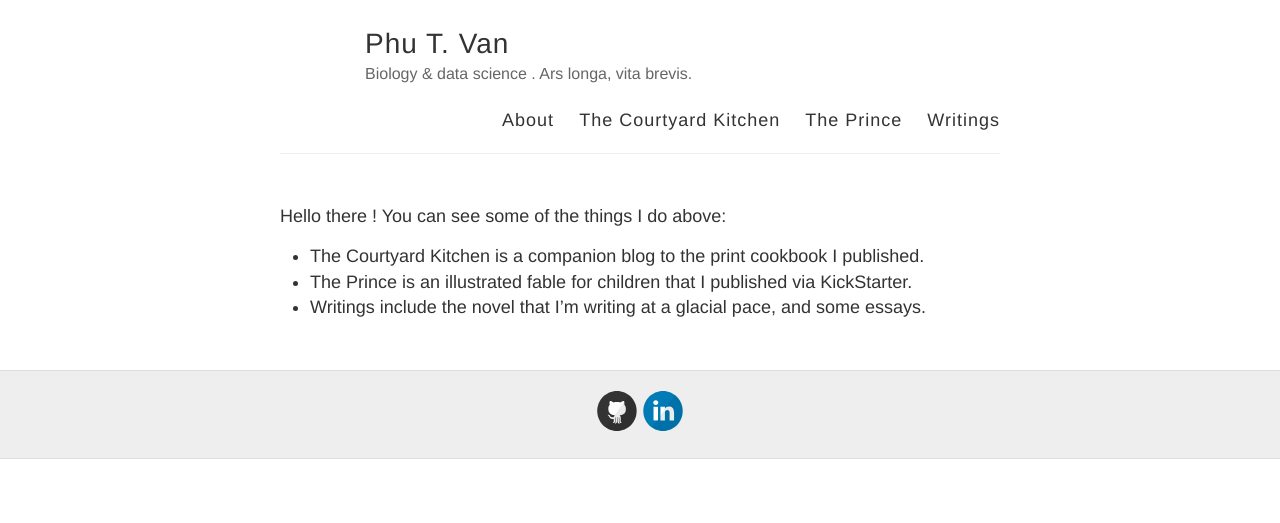
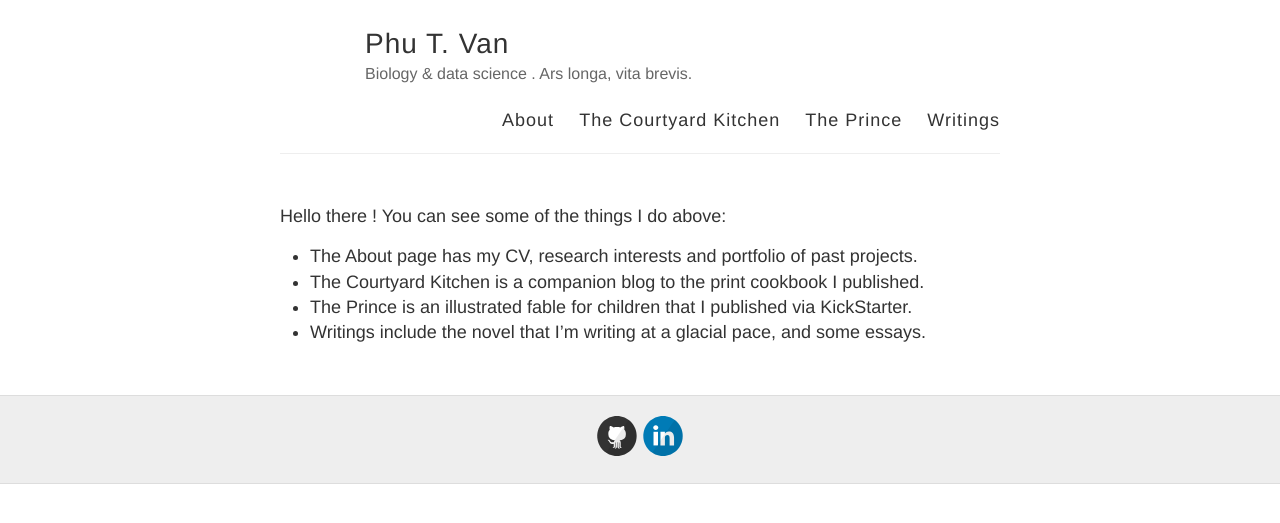
Before and after one commit to ptvan/ptvan.github.io, a Jekyll site: the page built from index.md, in a window 1280 px wide. Shown: the top 523 px of the page. Built offline with Jekyll 4.4.1, drawn with Linux system fonts in a browser that asks for light colours.

Commit message:
updated index.md

```diff
--- a/index.md
+++ b/index.md
@@ -4,6 +4,7 @@ layout: default
 ---
 
 Hello there ! You can see some of the things I do above:
+- The About page has my CV, research interests and portfolio of past projects.
 - The Courtyard Kitchen is a companion blog to the print cookbook I published.
 - The Prince is an illustrated fable for children that I published via KickStarter.
 - Writings include the novel that I'm writing at a glacial pace, and some essays.
```
Also changed, not shown: about.md (+0 -1 lines).
